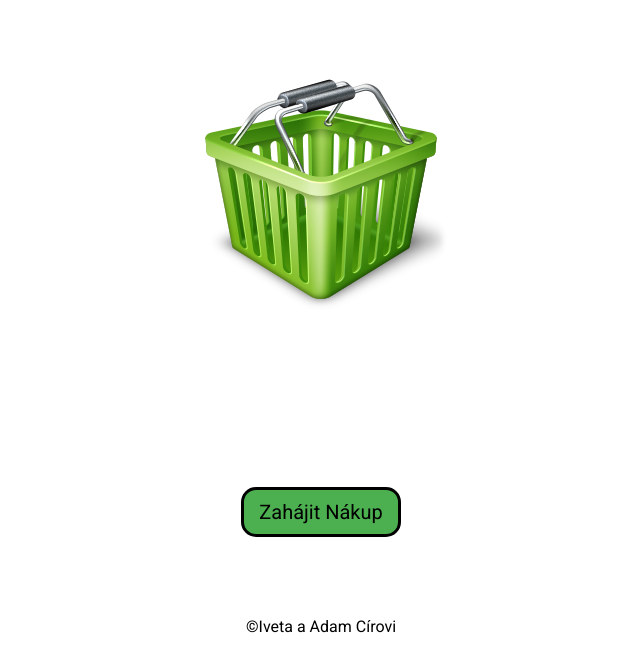
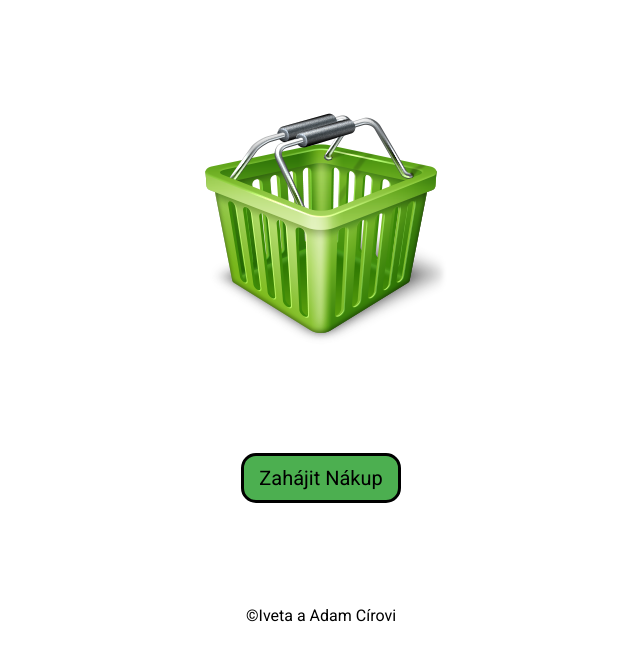
Before and after one commit to icirova/AN-pokladna, a plain HTML site: page index.html in a window 1280 px wide. Shown: the part 134-800 px from the top of the page, without its empty margins (319-959 px from the left). Drawn offline with Linux system fonts and the light colour scheme.

Commit message:
skrytí progress bar na index.html

```diff
--- a/script.js
+++ b/script.js
@@ -5,7 +5,9 @@
 
 progressBar.addEventListener('animationend', () => {
 
-    progressBar.style.visibility = 'hidden';
+    progressBar.style.display = 'none'
+    progressContainer.style.display = 'none'
+
     const buttonElement = document.createElement('p');
     buttonElement.classList.add("button");
     buttonContainer.appendChild(buttonElement);
@@ -13,7 +15,6 @@
     const linkElement = document.createElement("a");
     linkElement.classList.add("link")
     linkElement.href = "list.html";
-
     linkElement.textContent = "Zahájit Nákup";
     buttonElement.appendChild(linkElement);
 
--- a/style.css
+++ b/style.css
@@ -8,10 +8,11 @@
 }
 
 .container-index {
-    display: grid;
-    place-items: center;
-    min-height: 100vh;
-
+    height: 100vh;
+    display: flex;
+    flex-direction: column;
+    align-items: center;
+    justify-content: space-around;
 
 }
 
```
